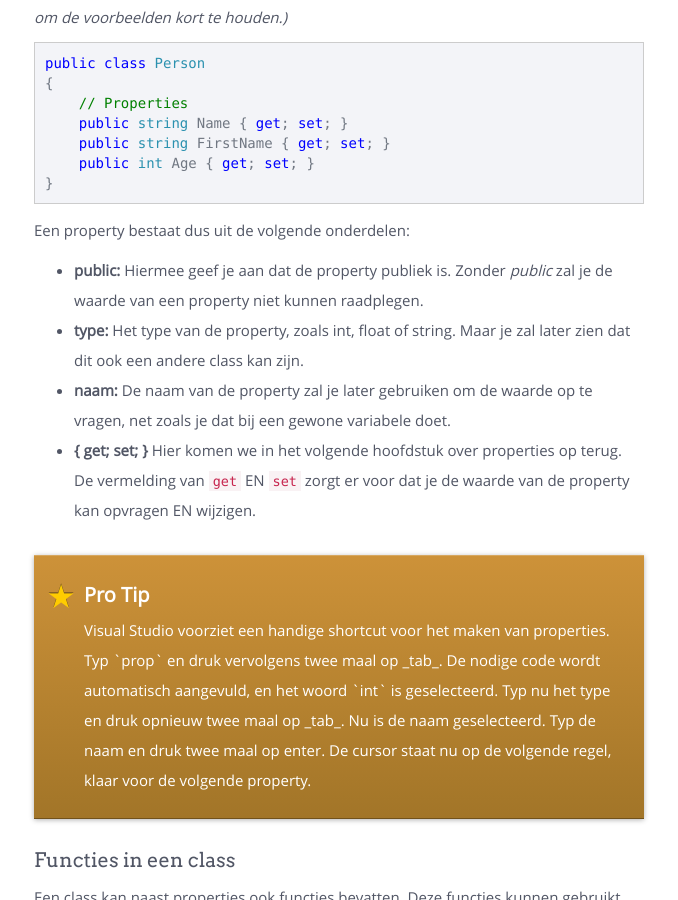
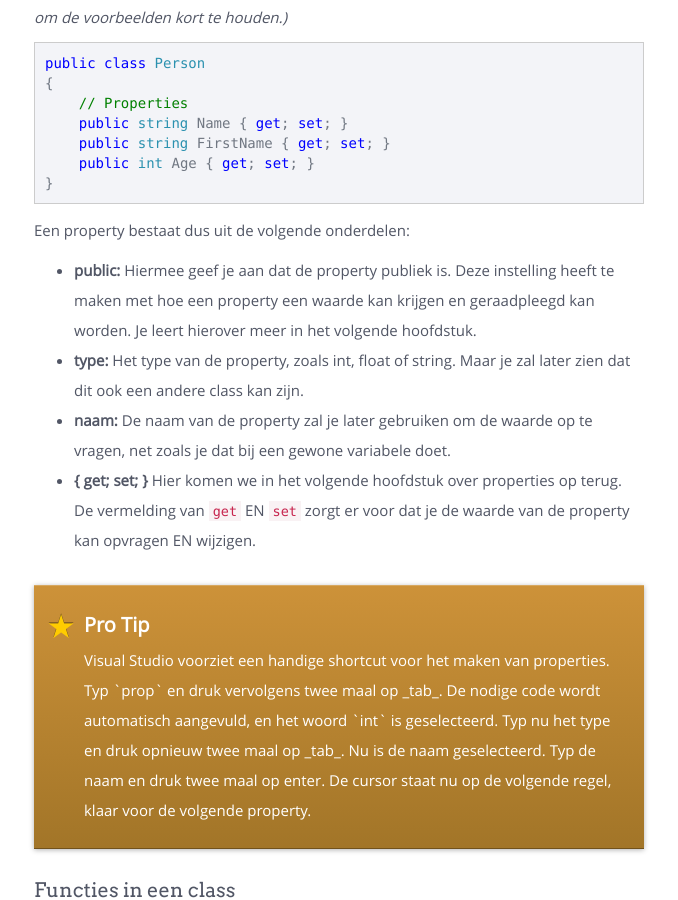
Before and after one commit to sma-it/sma-it.github.io, a Jekyll site: the page built from modules/advanced/_posts/2000-01-01-Class_Intro.md, in a window 1280 px wide and 900 px high, scrolled down 1485 px. Shown: the whole window, without its empty margins (381-1059 px from the left). Built offline with Jekyll 4.4.1, drawn with Linux system fonts in a browser that asks for light colours; nearby versions of some CDN libraries.

Commit message:
Changed explanation public

````diff
--- a/modules/advanced/_posts/2000-01-01-Class_Intro.md
+++ b/modules/advanced/_posts/2000-01-01-Class_Intro.md
@@ -43,7 +43,7 @@ public class Person
 ```
 
 Een property bestaat dus uit de volgende onderdelen:
-* **public:** Hiermee geef je aan dat de property publiek is. Zonder _public_ zal je de waarde van een property niet kunnen raadplegen.
+* **public:** Hiermee geef je aan dat de property publiek is. Deze instelling heeft te maken met hoe een property een waarde kan krijgen en geraadpleegd kan worden. Je leert hierover meer in het volgende hoofdstuk.
 * **type:** Het type van de property, zoals int, float of string. Maar je zal later zien dat dit ook een andere class kan zijn.
 * **naam:** De naam van de property zal je later gebruiken om de waarde op te vragen, net zoals je dat bij een gewone variabele doet.
 * **{ get; set; }** Hier komen we in het volgende hoofdstuk over properties op terug. De vermelding van `get` EN `set` zorgt er voor dat je de waarde van de property kan opvragen EN wijzigen.
````
